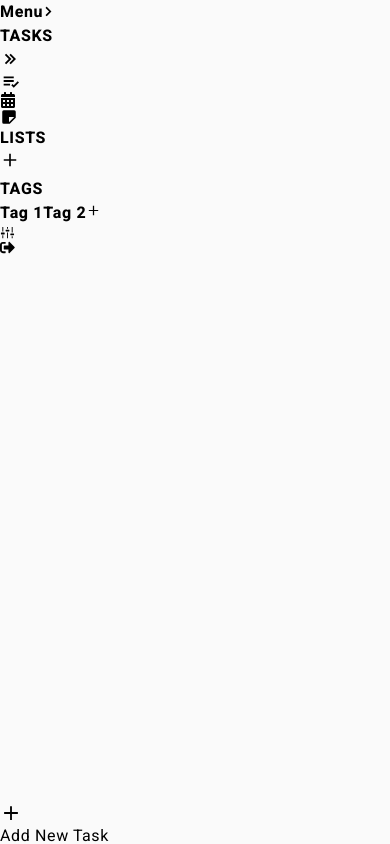
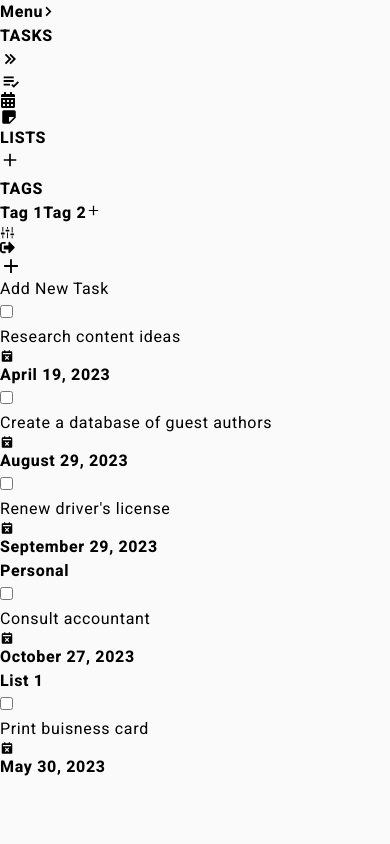
Before and after one commit to setykarimi/Note-app, a React (Vite) app: page / in a window 390 px wide. Shown: the top 844 px of the page. Built offline with nearby package versions, Linux system fonts and the light colour scheme.

Commit message:
Subject: Note app, Description: Edit for responsive view, Date: 10/7/2023

```diff
--- a/src/index.css
+++ b/src/index.css
@@ -3,41 +3,47 @@
 @tailwind utilities;
 
 @font-face {
-  font-family: 'Heebo-regular';
+  font-family: "Heebo-regular";
   src: url(./assets/fonts/Heebo-Regular.ttf);
 }
 @font-face {
-  font-family: 'Heebo-bold';
+  font-family: "Heebo-bold";
   src: url(./assets/fonts/Heebo-Bold.ttf);
 }
 @font-face {
-  font-family: 'Heebo-medium';
+  font-family: "Heebo-medium";
   src: url(./assets/fonts/Heebo-Medium.ttf);
 }
 @font-face {
-  font-family: 'Heebo-semibold';
+  font-family: "Heebo-semibold";
   src: url(./assets/fonts/Heebo-SemiBold.ttf);
 }
 
-body,html{
-  font-family: 'Heebo-regular';
-  background: #FAFAFA;
-  letter-spacing: .04em;
+body,
+html {
+  font-family: "Heebo-regular";
+  background: #fafafa;
+  letter-spacing: 0.04em;
 }
 
-.font-bold{
-  font-family: 'Heebo-bold';
+.font-bold {
+  font-family: "Heebo-bold";
 }
-.font-medium{
-  font-family: 'Heebo-medium';
+.font-medium {
+  font-family: "Heebo-medium";
 }
-.font-semibold{
-  font-family: 'Heebo-semibold';
+.font-semibold {
+  font-family: "Heebo-semibold";
 }
 
+@media (min-height: 780px) {
+  .sidebar {
+    height: 95vh;
+  }
+}
 
-@media(min-height: 780px){
-  .sidebar{
-  height: 95vh;
+@media (max-width: 1024px) {
+  .sidebar {
+    height: auto;
+  }
 }
-}
```
